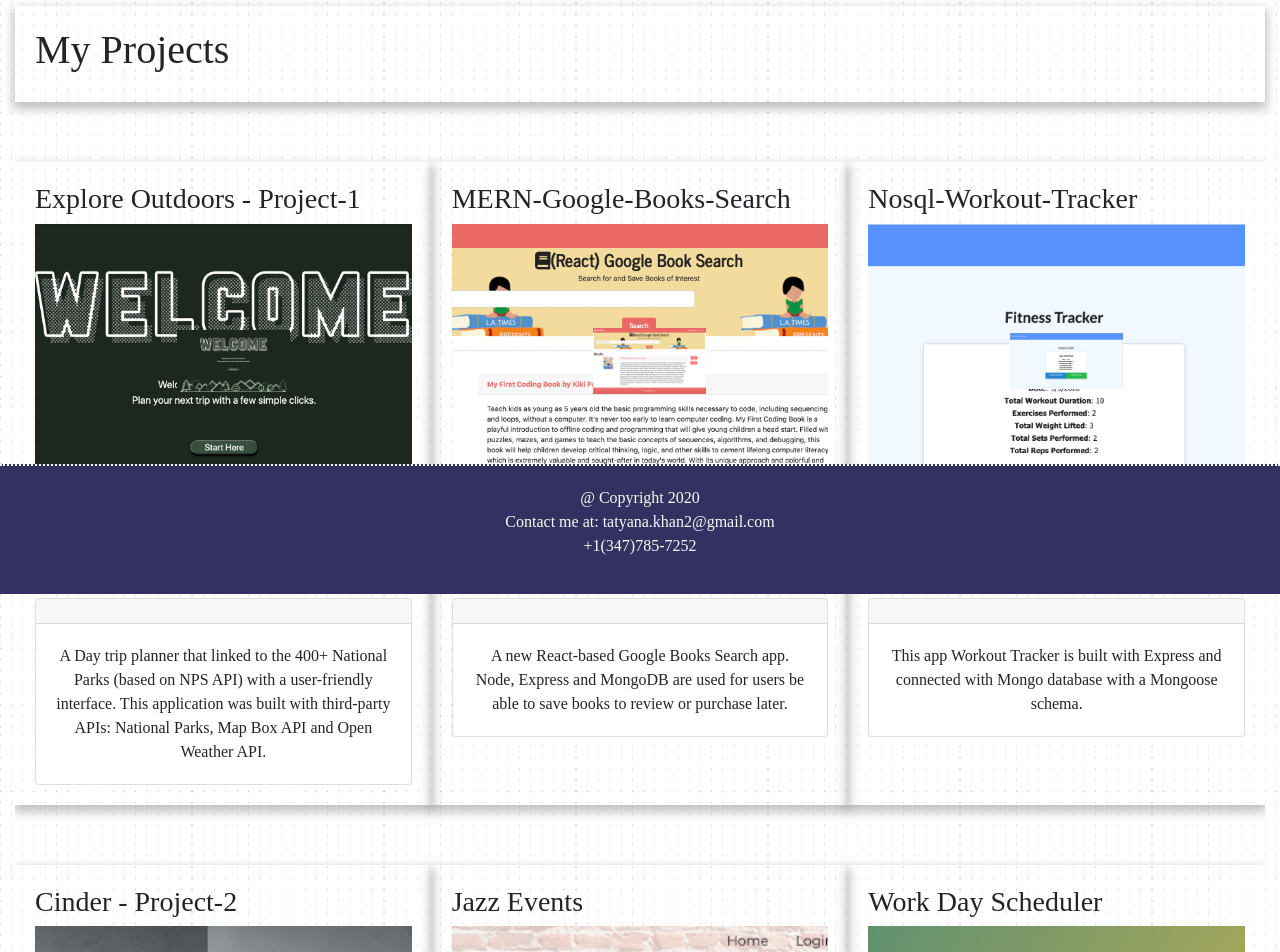
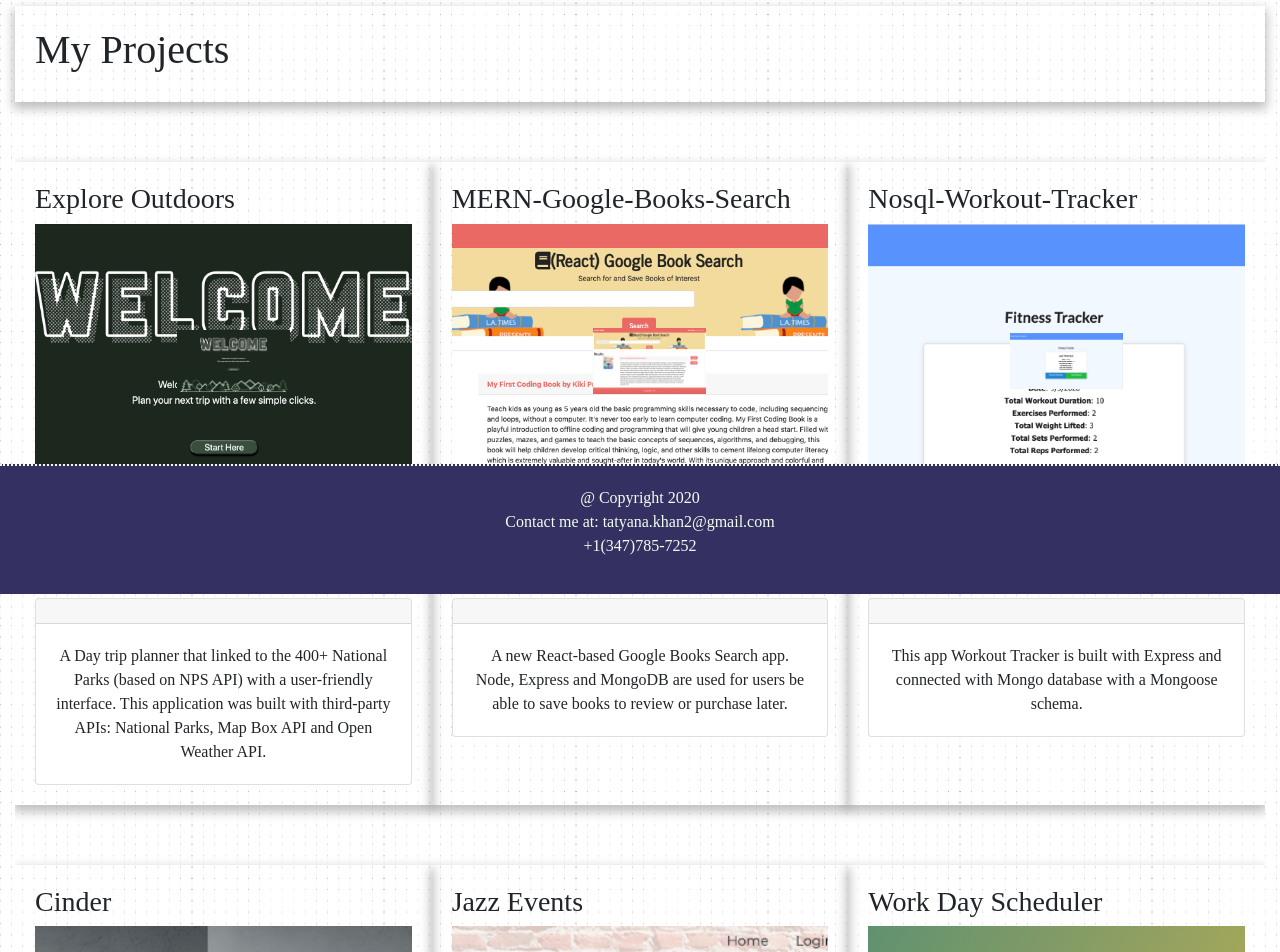
Before and after one commit to khantatyana/React-Portfolio, a React (Create React App) app in the folder client/: page /portfolio in a window 1280 px wide. Shown: the part 206-1158 px from the top of the page. Built offline with nearby package versions, Linux system fonts and the light colour scheme; a web font is replaced by a local one.

Commit message:
updated project links

```diff
--- a/client/src/components/Contact/index.js
+++ b/client/src/components/Contact/index.js
@@ -28,7 +28,7 @@ function Contact() {
                         </a>
                     </div>
                     <div className="col-md-6 col-xs">
-                        <a className="social-link" href="https://docs.google.com/document/d/1ik0Hxwrf0mZ6OQFYRgUocj9wheIWVkhSzQOjPzo4EUs/edit?usp=sharing" target="_blank">
+                        <a className="social-link" href="https://docs.google.com/document/d/1JWoahjAkA62xXmtit2Kc9iTLs4NqZYA_gNG86SJn-c0/edit?usp=sharing" target="_blank">
                             <i className="far fa-file-word fa-4x fa-spin-hover"></i>Resume
                         </a>
                     </div>
--- a/client/src/projects.json
+++ b/client/src/projects.json
@@ -1,11 +1,11 @@
 [
 {
-    "title": "Explore Outdoors - Project-1",
+    "title": "Explore Outdoors",
     "portfolioImgBackground": "/outdoor.png",
     "synopsis": "A Day trip planner that linked to the 400+ National Parks (based on NPS API) with a user-friendly interface. This application was built with third-party APIs: National Parks, Map Box API and Open Weather API.",
-    "deployed": "https://khantatyana.github.io/Project-1/",
+    "deployed": "https://khantatyana.github.io/Day-trip-planner/",
     "logoWrapper": "/outdoor.png",
-    "gitHub": "https://github.com/khantatyana/Project-1"
+    "gitHub": "https://github.com/khantatyana/Day-trip-planner"
 },
 {
     "title": "MERN-Google-Books-Search",
@@ -24,7 +24,7 @@
 "gitHub": "https://github.com/khantatyana/Nosql-Workout-Tracker"
 },
 {
-"title": "Cinder - Project-2",
+"title": "Cinder",
 "portfolioImgBackground": "/cinder.png",
 "synopsis": "Social Networking site for Coding students and Grads Find fellow coders to chat, friend, and work on projects. Express, Socket.io, MySql, Passport, Handlebars, Bulma, Sequelize, Google API.",
 "deployed": "https://project2-cinder.herokuapp.com/",
```
